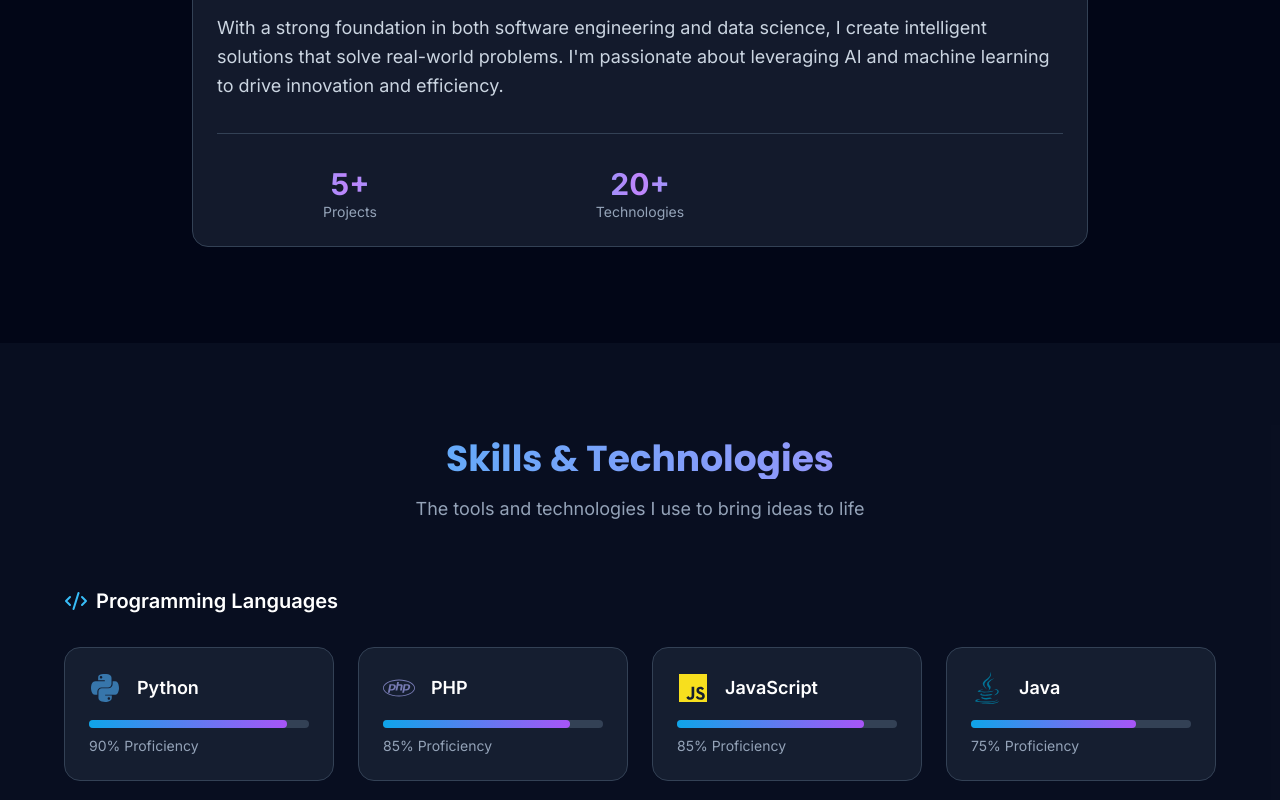
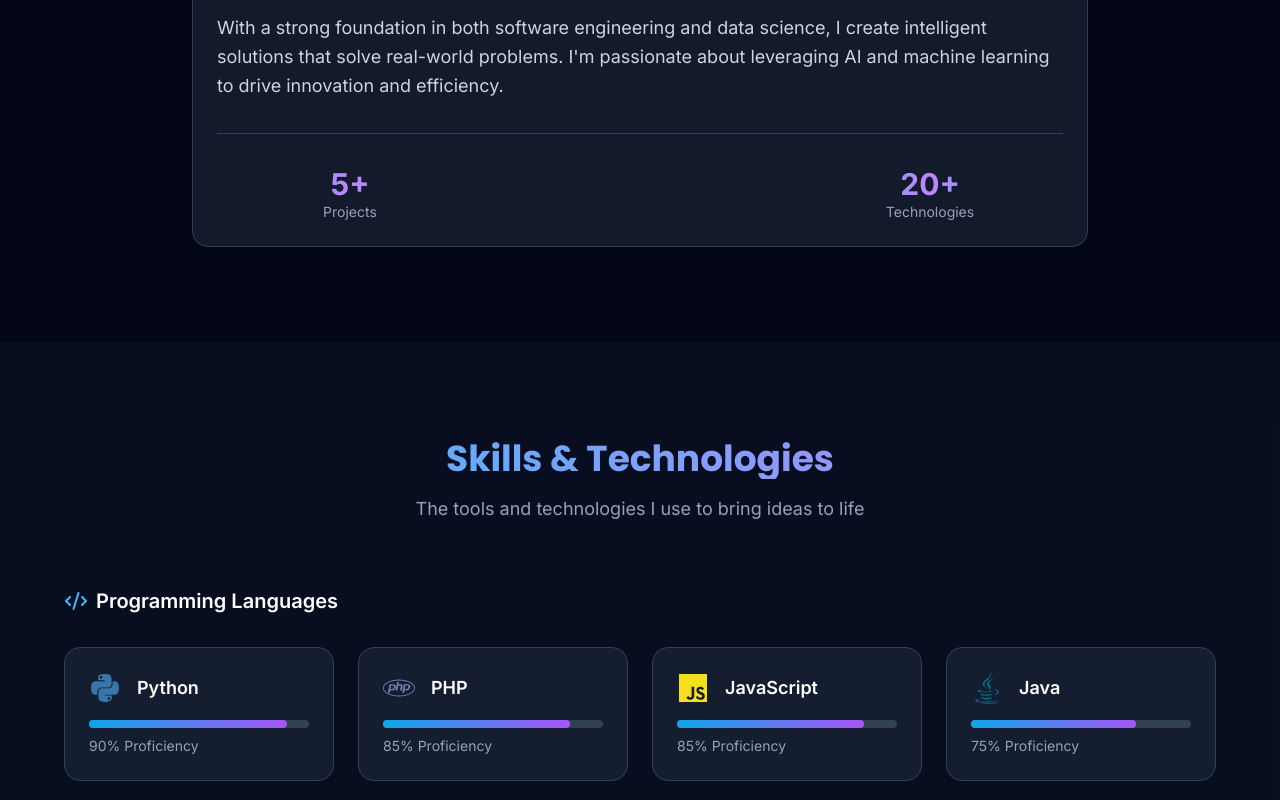
Before and after one commit to ASSILIGHTE/port_avrix, a React (Vite) app: page / in a window 1280 px wide. Shown: the part 1100-1900 px from the top of the page. Built offline with nearby package versions, Linux system fonts and the light colour scheme.

Commit message:
Fix JSX syntax in App component

```diff
--- a/src/App.jsx
+++ b/src/App.jsx
@@ -278,6 +278,7 @@ export default function Portfolio() {
               <div className="grid grid-cols-3 gap-6 mt-8 pt-8 border-t border-dark-700">
                 {[
                   { number: '5+', label: 'Projects' },
+                  { number: '', label: '' },
                   { number: '20+', label: 'Technologies' },
                 ].map((stat, index) => (
                   <div key={index} className="text-center">
```
